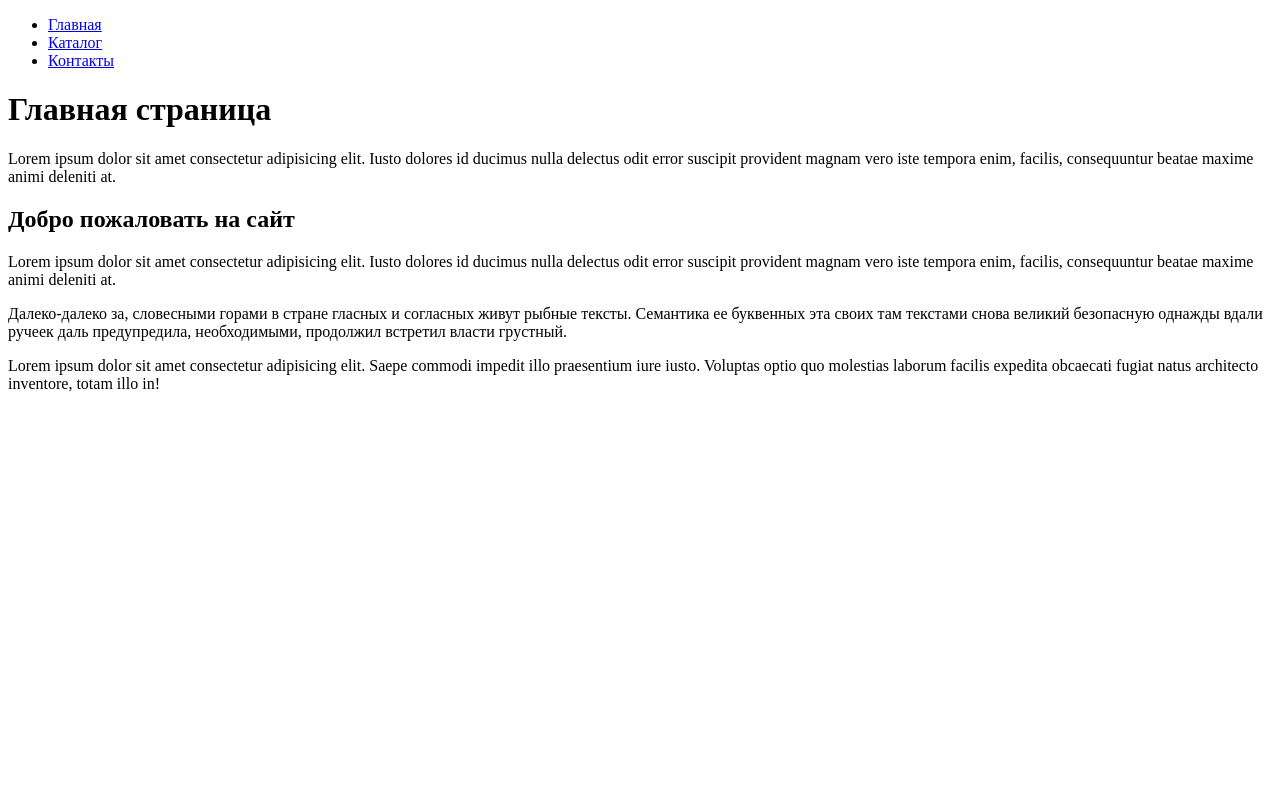
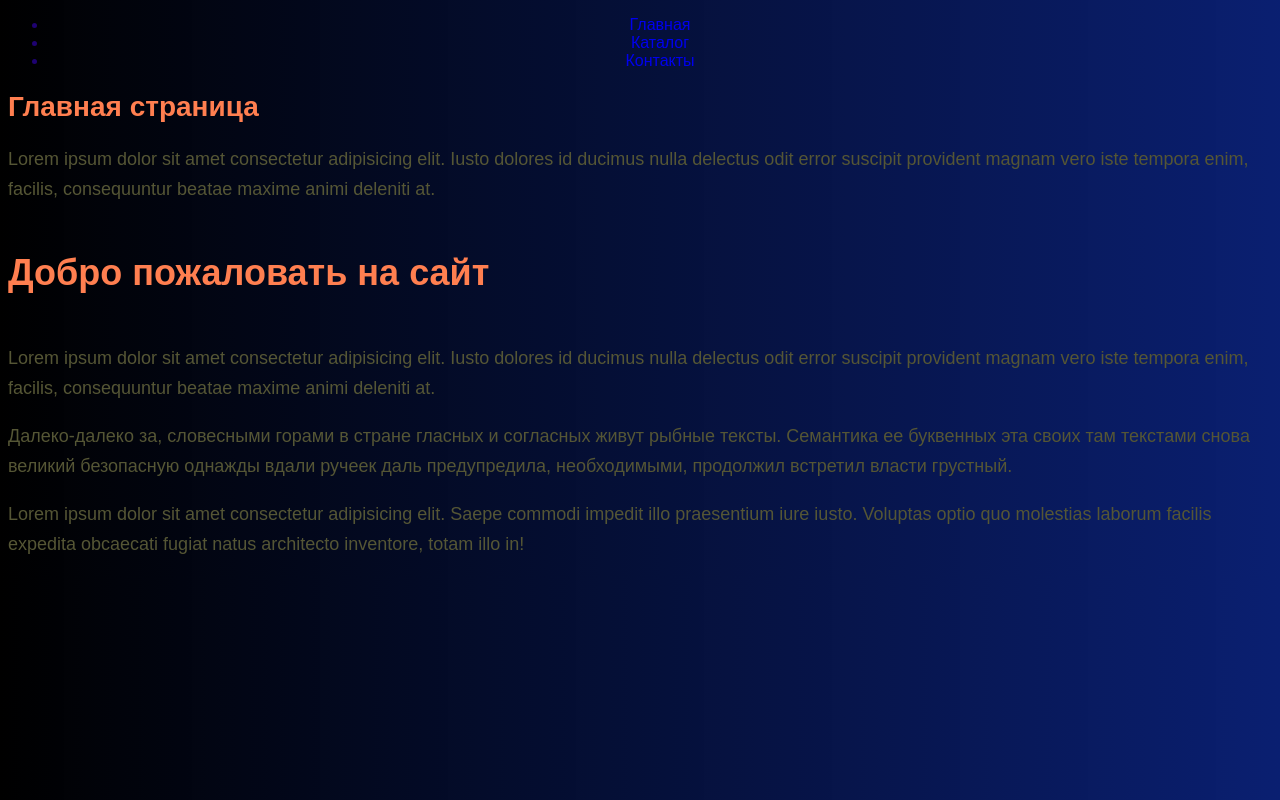
Before and after one commit to ilya-asta/HomeWork1_html, a plain HTML site: page index.html in a window 1280 px wide. Drawn offline with Linux system fonts and the light colour scheme.

Commit message:
урок 2

```diff
--- a/index.html
+++ b/index.html
@@ -4,19 +4,20 @@
     <meta charset="UTF-8">
     <meta http-equiv="X-UA-Compatible" content="IE=edge">
     <meta name="viewport" content="width=device-width, initial-scale=1.0">
+    <link rel="stylesheet" href="./style.css">
     <title>Document</title>
 </head>
 <body>
     <ul>
-        <li><a href="./index.html">Главная</a></li>
-        <li><a href="./catalog/catalog.html">Каталог</a></li>
-        <li><a href="./contact.html">Контакты</a></li>
+        <li class="link"><a href="./index.html">Главная</a></li>
+        <li class="link"><a href="./catalog/catalog.html">Каталог</a></li>
+        <li class="link"><a href="./contact.html">Контакты</a></li>
     </ul>
-    <h1>Главная страница</h1>
-    <p>Lorem ipsum dolor sit amet consectetur adipisicing elit. Iusto dolores id ducimus nulla delectus odit error suscipit provident magnam vero iste tempora enim, facilis, consequuntur beatae maxime animi deleniti at.</p>
-    <h2>Добро пожаловать на сайт</h2>
-    <p>Lorem ipsum dolor sit amet consectetur adipisicing elit. Iusto dolores id ducimus nulla delectus odit error suscipit provident magnam vero iste tempora enim, facilis, consequuntur beatae maxime animi deleniti at.</p>
-    <p>Далеко-далеко за, словесными горами в стране гласных и согласных живут рыбные тексты. Семантика ее буквенных эта своих там текстами снова великий безопасную однажды вдали ручеек даль предупредила, необходимыми, продолжил встретил власти грустный.</p>
-    <p>Lorem ipsum dolor sit amet consectetur adipisicing elit. Saepe commodi impedit illo praesentium iure iusto. Voluptas optio quo molestias laborum facilis expedita obcaecati fugiat natus architecto inventore, totam illo in!</p>
+    <h1 class="h1">Главная страница</h1>
+    <p class="p">Lorem ipsum dolor sit amet consectetur adipisicing elit. Iusto dolores id ducimus nulla delectus odit error suscipit provident magnam vero iste tempora enim, facilis, consequuntur beatae maxime animi deleniti at.</p>
+    <h2 class="h2">Добро пожаловать на сайт</h2>
+    <p class="p">Lorem ipsum dolor sit amet consectetur adipisicing elit. Iusto dolores id ducimus nulla delectus odit error suscipit provident magnam vero iste tempora enim, facilis, consequuntur beatae maxime animi deleniti at.</p>
+    <p class="p">Далеко-далеко за, словесными горами в стране гласных и согласных живут рыбные тексты. Семантика ее буквенных эта своих там текстами снова великий безопасную однажды вдали ручеек даль предупредила, необходимыми, продолжил встретил власти грустный.</p>
+    <p class="p">Lorem ipsum dolor sit amet consectetur adipisicing elit. Saepe commodi impedit illo praesentium iure iusto. Voluptas optio quo molestias laborum facilis expedita obcaecati fugiat natus architecto inventore, totam illo in!</p>
 </body>
 </html>
--- /dev/null
+++ b/style.css
@@ -0,0 +1,63 @@
+body {
+    background: linear-gradient(90deg, rgba(0,0,0,1) 0%, rgba(0,22,107,0.9618697820925245) 100%, rgba(144,127,106,1) 100%);
+    font-family: sans-serif;
+}
+
+a {
+    text-decoration: none;
+    }
+.link {
+    text-align: center;
+    color: #1e0272;
+    text-decoration-color: #2E9AFF;
+    transition: background-color 0.5s linear;
+}
+
+/* Есть возможность навести указатель на элемент */
+@media (any-hover: hover) {
+    .link:hover {
+    background-color: #2E9AFF;
+    transition: background-color 0.1s linear;
+}
+}
+
+.h1 {
+    color: coral;
+font-size: 28px;
+line-height: 36px;
+font-weight: bold;
+}
+.p {
+    font-style: normal;
+font-weight: 300;
+font-size: 18px;
+line-height: 30px;
+color: #555635
+}
+.h2 {
+    color: coral;
+font-style: normal;
+font-weight: 700;
+font-size: 36px;
+line-height: 80px;
+}
+.gallery {
+    display: flex; /* Устанавливаем отображение в виде гибкого контейнера */
+}
+
+.gallery > div {
+    margin: 10px; /* Добавляем отступы между элементами галереи */
+    border: 2px solid #ddd; /* Добавляем рамку вокруг каждого изображения */
+    border-radius: 8px; /* Добавляем скругление углов рамки */
+    text-align: center; /* Центрируем текст внутри блока */
+    transition: transform 0.3s ease; /* добавляем плавное переходное изменение при анимации */
+}
+.gallery > div:hover {
+    transform: scale(1.05); /* увеличиваем размер при наведении */
+}
+
+
+.gallery img {
+    max-width: 100%; /* Максимальная ширина изображений равна ширине их контейнеров */
+    height: auto; /* Автоматически рассчитываем высоту изображений */
+}
```
Also changed, not shown: catalog/catalog.html (+11 -8 lines), contact.html (+5 -4 lines).
